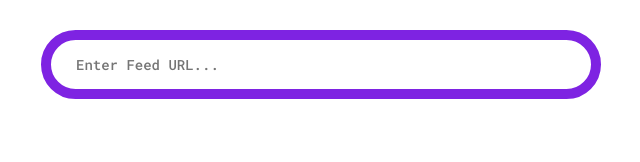
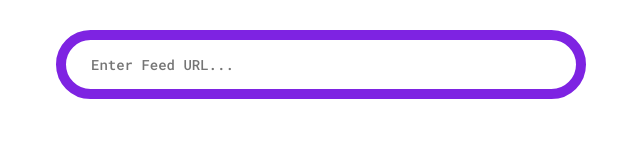
Before and after one commit to iamjohnmills/imagereader, a website: page index.html in a window 1280 px wide. Shown: the whole page, without its empty margins (319-959 px from the left). Drawn offline with Linux system fonts and the light colour scheme.

Commit message:
fix: remove broken feeds; style updates

```diff
--- a/index.html
+++ b/index.html
@@ -213,7 +213,7 @@
     .container { width: 530px; max-width: 100%; margin: 0 auto; padding: 30px 15px; position: relative; }
     .feed-source-input { width: 100%; border-radius: 40px; border: 10px solid #7e23e2; padding: 15px 25px; outline: none; font-size: 14px; margin-bottom: 30px; }
     @media only screen and (min-width: 600px) {
-      .feed-form { margin-left: -30px; margin-right: -30px; }
+      .feed-form { margin-left: -15px; margin-right: -15px; }
     }
     .item-container { margin-bottom: 60px; }
     .loading { padding: 0 20px; text-align: center; }
```
